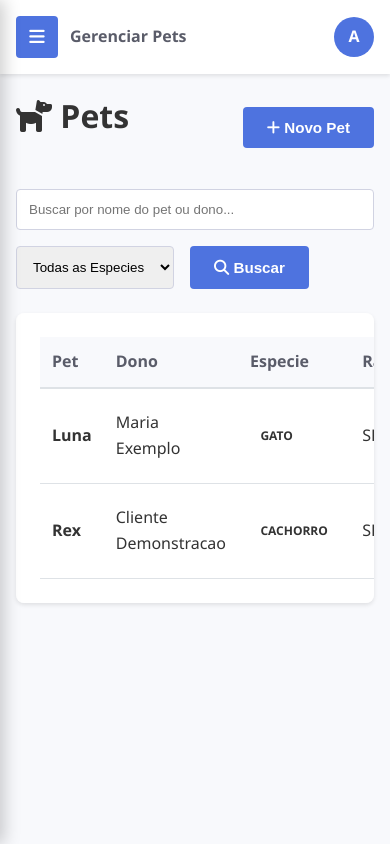
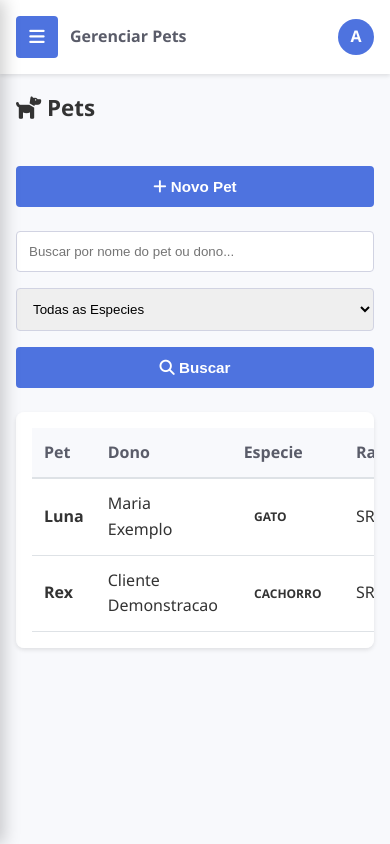
Before and after one commit to NatanLuz/Petshopsystemv2, a PHP site: page /pages/pets.php in a window 390 px wide. Run offline with PHP 8.4, Linux system fonts and the light colour scheme; a user stored in the database is signed in; data comes from the database, SQL or seed files in the repository.

Commit message:
fix: melhorar responsividade mobile

```diff
--- a/assets/css/style.css
+++ b/assets/css/style.css
@@ -19,18 +19,29 @@
   box-sizing: border-box;
 }
 
+html {
+  max-width: 100%;
+  overflow-x: hidden;
+}
+
 body {
   font-family: "Segoe UI", Tahoma, Geneva, Verdana, sans-serif;
   background-color: var(--light-color);
   color: #333;
   line-height: 1.6;
+  max-width: 100%;
   overflow-x: hidden;
+}
+
+body.sidebar-open {
+  overflow: hidden;
 }
 
 /*  LAYOUT PRINCIPAL */
 .wrapper {
   display: flex;
   min-height: 100vh;
+  max-width: 100%;
 }
 
 /* SIDEBAR */
@@ -104,6 +115,7 @@ body {
 .main-content {
   flex: 1;
   margin-left: var(--sidebar-width);
+  min-width: 0;
   transition: all 0.3s;
 }
 
@@ -198,6 +210,8 @@ body {
 /*  CONTAINER DE CONTEUDO */
 .content-container {
   padding: 2rem;
+  max-width: 100%;
+  min-width: 0;
 }
 
 .page-title {
@@ -216,6 +230,18 @@ body {
   grid-template-columns: repeat(auto-fit, minmax(250px, 1fr));
   gap: 1.5rem;
   margin-bottom: 2rem;
+}
+
+.dashboard-grid {
+  display: grid;
+  grid-template-columns: repeat(auto-fit, minmax(min(400px, 100%), 1fr));
+  gap: 1.5rem;
+  margin-bottom: 2rem;
+  min-width: 0;
+}
+
+.dashboard-grid > * {
+  min-width: 0;
 }
 
 .card {
@@ -292,6 +318,7 @@ body {
   padding: 1.5rem;
   box-shadow: 0 2px 4px rgba(0, 0, 0, 0.1);
   margin-bottom: 2rem;
+  min-width: 0;
 }
 
 .chart-card h2 {
@@ -308,6 +335,8 @@ body {
   padding: 1.5rem;
   box-shadow: 0 2px 4px rgba(0, 0, 0, 0.1);
   overflow-x: auto;
+  max-width: 100%;
+  -webkit-overflow-scrolling: touch;
 }
 
 .table-card h2 {
@@ -319,6 +348,7 @@ body {
 
 table {
   width: 100%;
+  min-width: 640px;
   border-collapse: collapse;
 }
 
@@ -531,7 +561,12 @@ table tbody tr:hover {
   flex-wrap: wrap;
 }
 
-.search-bar input {
+.search-bar form {
+  min-width: 0;
+}
+
+.search-bar input,
+.search-bar select {
   flex: 1;
   min-width: 250px;
   padding: 0.75rem;
@@ -570,7 +605,12 @@ table tbody tr:hover {
 
 /* RESPONSIVE */
 @media (max-width: 768px) {
+  .wrapper {
+    display: block;
+  }
+
   .sidebar {
+    width: min(82vw, var(--sidebar-width));
     transform: translateX(-100%);
     left: 0;
     top: 0;
@@ -606,6 +646,7 @@ table tbody tr:hover {
   .topbar {
     padding: 1rem;
     gap: 1rem;
+    align-items: center;
   }
 
   .topbar-left h4 {
@@ -627,13 +668,84 @@ table tbody tr:hover {
     grid-template-columns: 1fr;
   }
 
+  .card,
+  .stat-card,
+  .chart-card,
+  .table-card,
+  .form-card {
+    width: 100%;
+  }
+
+  .dashboard-grid {
+    grid-template-columns: 1fr;
+  }
+
+  .chart-card {
+    padding: 1rem;
+  }
+
   .user-details {
     display: none;
   }
 
   .table-card {
-    overflow-x: scroll;
+    padding: 1rem;
+    overflow-x: auto;
   }
+
+  .d-flex.justify-between.align-center {
+    flex-wrap: wrap;
+    gap: 1rem;
+  }
+
+  .d-flex.justify-between.align-center .btn {
+    width: 100%;
+  }
+
+  .search-bar form {
+    width: 100%;
+    flex-direction: column;
+  }
+
+  .search-bar input,
+  .search-bar select,
+  .search-bar .btn {
+    width: 100%;
+    min-width: 0;
+  }
+
+  .btn-group {
+    flex-wrap: nowrap;
+  }
+
+  [id$="Modal"] > div {
+    width: 100%;
+    max-width: none !important;
+    margin: 0 !important;
+    padding: 1rem !important;
+  }
+
+  .form-card {
+    max-width: none;
+    padding: 1.25rem;
+  }
+}
+
+@media (max-width: 480px) {
+  .topbar-right {
+    gap: 0.75rem;
+  }
+
+  .user-avatar {
+    width: 36px;
+    height: 36px;
+  }
+
+  .page-title h1,
+  h1.page-title {
+    font-size: 1.4rem;
+  }
+
 }
 
 /*  LOGIN PAGE */
@@ -723,3 +835,13 @@ table tbody tr:hover {
 .gap-2 {
   gap: 1rem;
 }
+
+@media (max-width: 480px) {
+  .login-container {
+    padding: 1rem;
+  }
+
+  .login-card {
+    padding: 2rem 1.25rem;
+  }
+}
--- a/assets/js/main.js
+++ b/assets/js/main.js
@@ -95,6 +95,10 @@ function toggleSidebar() {
   const sidebar = document.querySelector(".sidebar");
   const overlay = document.querySelector(".sidebar-overlay");
   const toggle = document.getElementById("mobileMenuToggle");
+  if (!sidebar) {
+    return;
+  }
+
   const isOpen = sidebar.classList.toggle("active");
 
   if (overlay) {
@@ -105,6 +109,8 @@ function toggleSidebar() {
     toggle.setAttribute("aria-expanded", isOpen ? "true" : "false");
     toggle.setAttribute("aria-label", isOpen ? "Fechar menu" : "Abrir menu");
   }
+
+  document.body.classList.toggle("sidebar-open", isOpen);
 }
 
 function closeSidebar() {
@@ -124,6 +130,8 @@ function closeSidebar() {
     toggle.setAttribute("aria-expanded", "false");
     toggle.setAttribute("aria-label", "Abrir menu");
   }
+
+  document.body.classList.remove("sidebar-open");
 }
 
 document.addEventListener("DOMContentLoaded", function () {
--- a/includes/footer.php
+++ b/includes/footer.php
@@ -3,6 +3,6 @@
     </div>
 
     <!-- Scripts -->
-    <script src="<?php echo BASE_URL; ?>assets/js/main.js"></script>
+    <script src="<?php echo BASE_URL; ?>assets/js/main.js?v=mobile-fix-2"></script>
 </body>
 </html>
--- a/includes/header.php
+++ b/includes/header.php
@@ -7,7 +7,7 @@
     <title><?php echo isset($page_title) ? $page_title . ' - ' : ''; ?><?php echo SYSTEM_NAME; ?></title>
 
     <!-- CSS -->
-    <link rel="stylesheet" href="<?php echo BASE_URL; ?>assets/css/style.css">
+    <link rel="stylesheet" href="<?php echo BASE_URL; ?>assets/css/style.css?v=mobile-fix-2">
 
     <!-- Font Awesome -->
     <link rel="stylesheet" href="https://cdnjs.cloudflare.com/ajax/libs/font-awesome/6.4.0/css/all.min.css">
--- a/pages/dashboard.php
+++ b/pages/dashboard.php
@@ -128,8 +128,7 @@ include '../includes/header.php';
 </div>
 
 <!-- Graficos -->
-<div
-    style="display: grid; grid-template-columns: repeat(auto-fit, minmax(400px, 1fr)); gap: 1.5rem; margin-bottom: 2rem;">
+<div class="dashboard-grid dashboard-charts">
     <!-- Grafico de Atendimentos por Especie -->
     <div class="chart-card">
     <h2><i class="fas fa-chart-pie"></i> Atendimentos por Especie (30 dias)</h2>
@@ -144,7 +143,7 @@ include '../includes/header.php';
 </div>
 
 <!-- Tabelas -->
-<div style="display: grid; grid-template-columns: repeat(auto-fit, minmax(400px, 1fr)); gap: 1.5rem;">
+<div class="dashboard-grid">
     <!-- Servicos Mais Realizados -->
     <div class="table-card">
     <h2><i class="fas fa-star"></i> Servicos Mais Realizados</h2>
--- a/pages/login.php
+++ b/pages/login.php
@@ -57,7 +57,7 @@ if ($_SERVER['REQUEST_METHOD'] === 'POST') {
     <meta charset="UTF-8">
     <meta name="viewport" content="width=device-width, initial-scale=1.0">
     <title>Login - <?php echo SYSTEM_NAME; ?></title>
-    <link rel="stylesheet" href="<?php echo BASE_URL; ?>assets/css/style.css">
+    <link rel="stylesheet" href="<?php echo BASE_URL; ?>assets/css/style.css?v=mobile-fix-2">
     <link rel="stylesheet" href="https://cdnjs.cloudflare.com/ajax/libs/font-awesome/6.4.0/css/all.min.css">
 </head>
 
```
